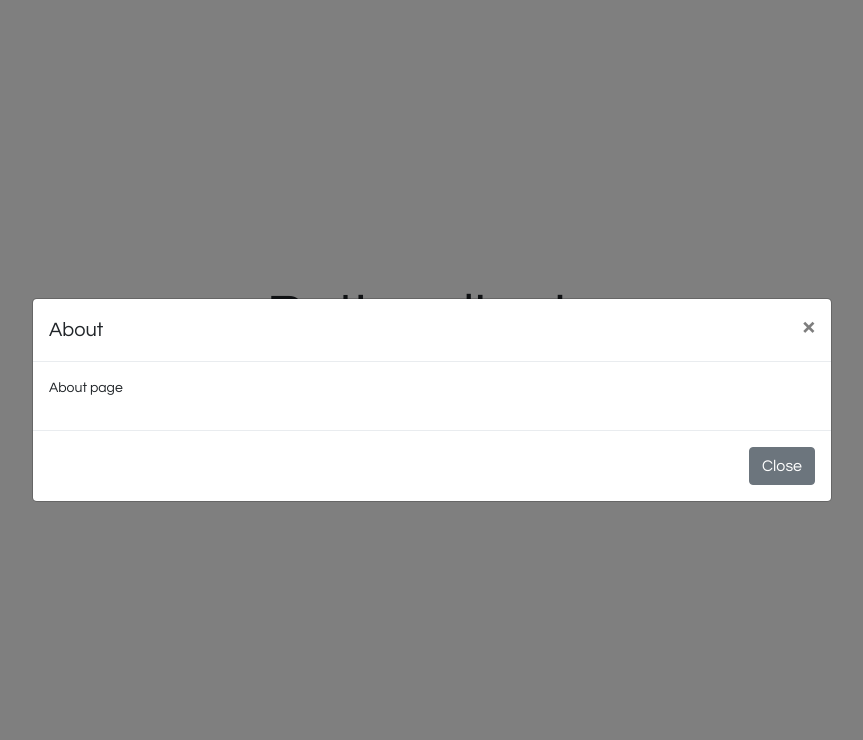
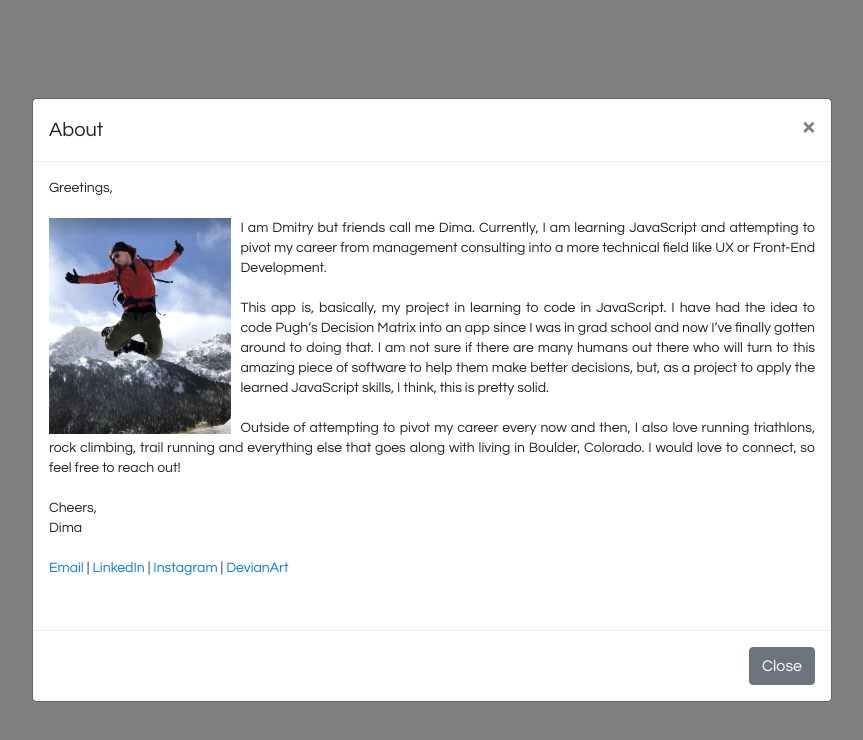
Before and after one commit to dkalinchenko/rationalize.io, a plain HTML site: page index.html in a window 1280 px wide. Both pictures are taken after a click on the link "about". Shown: the whole page, without its empty margins (208-1071 px from the left). Drawn offline with nearby package versions, Linux system fonts and the light colour scheme.

Commit message:
Upload bio

```diff
--- a/index.html
+++ b/index.html
@@ -76,7 +76,20 @@
           </div>
           <div class="modal-body">
             <p class = 'text-justify'>
-              About page
+              Greetings,
+              <br /><br />
+              <img class='dima' src="dima.png" />
+              I am Dmitry but friends call me Dima. Currently, I am learning JavaScript and attempting to pivot my career from management consulting into a more technical field like UX or Front-End Development.
+              <br /><br />
+              This app is, basically, my project in learning to code in JavaScript. I have had the idea to code Pugh’s Decision Matrix into an app since I was in grad school and now I’ve finally gotten around to doing that. I am not sure if there are many humans out there who will turn to this amazing piece of software to help them make better decisions, but, as a project to apply the learned JavaScript skills, I think, this is pretty solid.
+              <br /><br />
+              Outside of attempting to pivot my career every now and then, I also love running triathlons, rock climbing, trail running and everything else that goes along with living in Boulder, Colorado. I would love to connect, so feel free to reach out!
+              <br /><br />
+              Cheers,<br />
+              Dima
+              <br /><br />
+              <a href="mailto:dmitry.kalinchenko@gmail.com">Email</a> | <a href="https://www.linkedin.com/in/dkalinchenko/">LinkedIn</a> | <a href="https://www.instagram.com/kdmitry/">Instagram</a> | <a href="https://www.deviantart.com/cat-aviator/">DevianArt</a>
+              <br /><br />
           </div>
           <div class="modal-footer">
             <button type="button" class="btn btn-secondary" data-dismiss="modal">Close</button>
--- a/styles.css
+++ b/styles.css
@@ -21,6 +21,13 @@ h1 a:hover,
 h1 a:visited {
   color: black;
   text-decoration: none;
+}
+
+.dima {
+  width: 25%;
+  height: 25%;
+  float: left;
+  padding-right: 10px;
 }
 
 .indexContainer
```
Also changed, not shown: dima.png (added).
